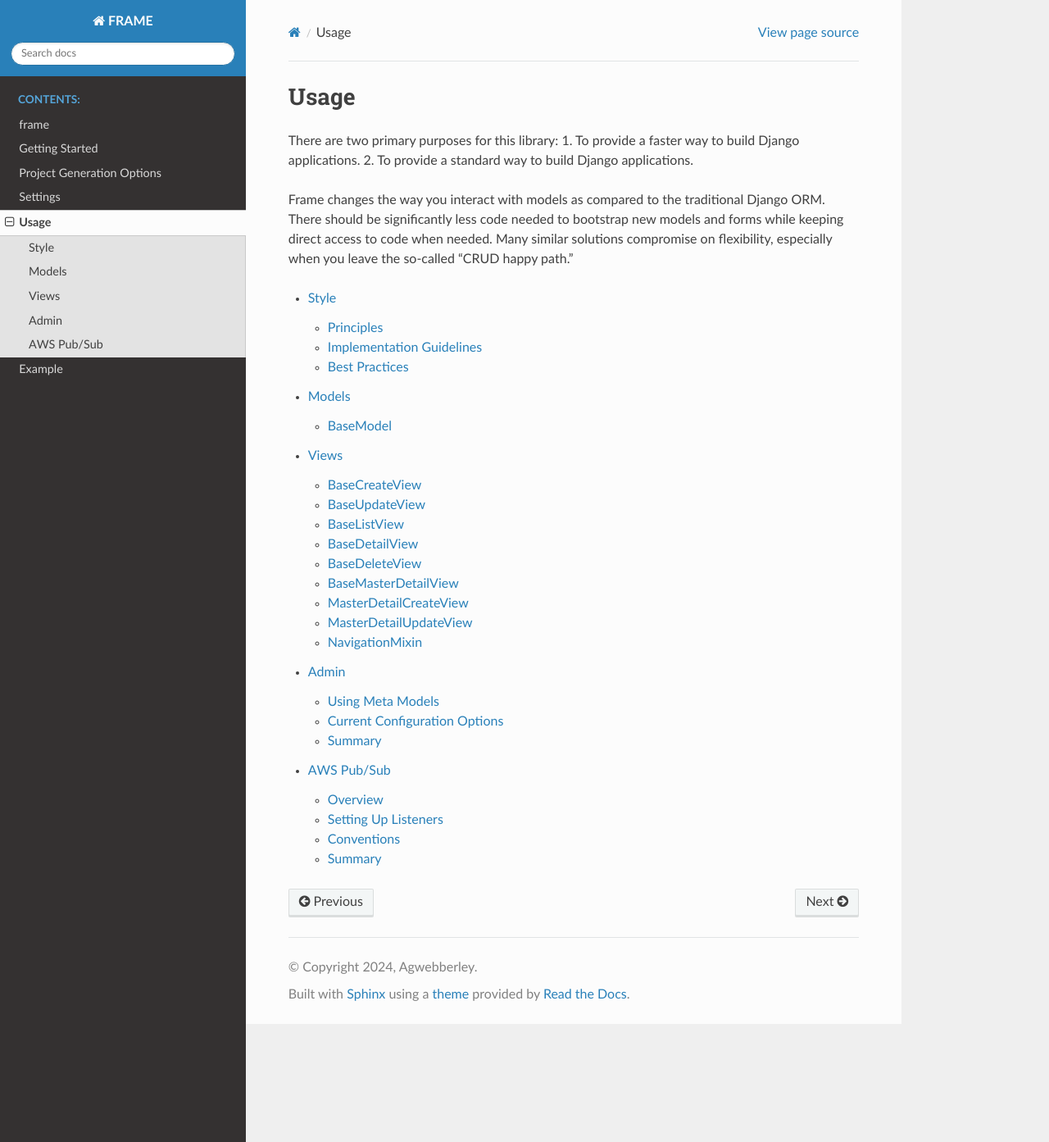
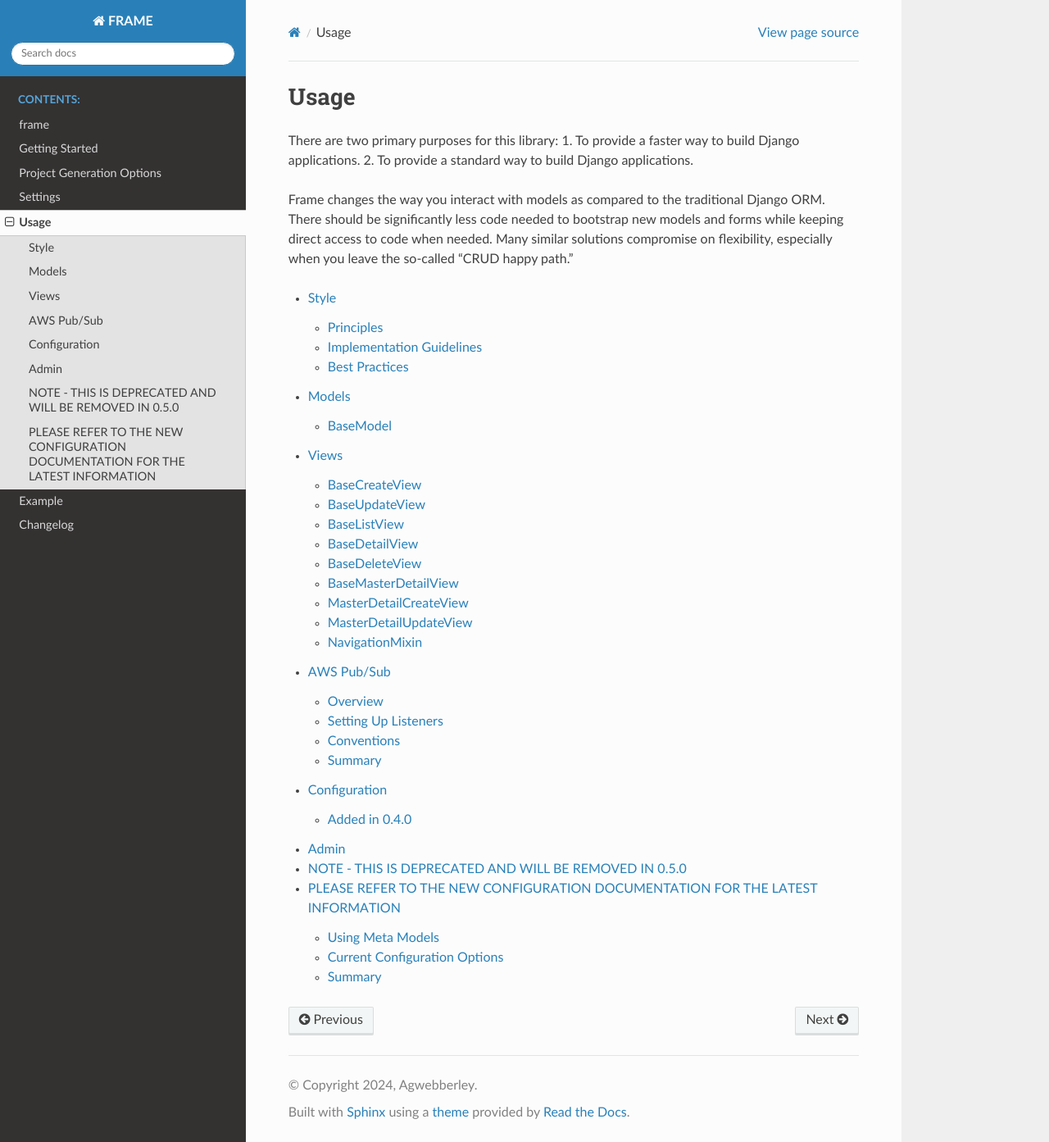
Before and after one commit to Agwebberley/FRAME, a Sphinx documentation site: the page built from docs/source/usage.rst, in a window 1280 px wide and 1393 px high. Shown: the whole window at 82% size. Built offline with Sphinx 7.4.7 and the Read the Docs theme 2.0.0, drawn with Linux system fonts in a browser that asks for light colours.

Commit message:
docs: 0.4.0
Add changelog
Deprecate admin.md
Add configuration.md

````diff
--- /dev/null
+++ b/docs/source/changelog.md
@@ -0,0 +1,13 @@
+# Changelog
+
+## [0.4.0] - 15-09-2024
+### Changed
+- Create Changelog
+- Transition from admin based configuration to a written configuration inside of the models
+
+### Deprecated
+- All of the admin based configuration (will be removed in 0.5.0)
+    - FieldConfiguration
+    - ModelConfiguration
+    - AppConfiguration
+    - ActionConfiguration
--- a/docs/source/conf.py
+++ b/docs/source/conf.py
@@ -11,35 +11,34 @@
 from django.conf import settings
 
 # Add the project root to the path
-sys.path.insert(0, os.path.abspath('../../'))
-sys.path.insert(0, os.path.abspath('../../frame'))
+sys.path.insert(0, os.path.abspath("../../"))
+sys.path.insert(0, os.path.abspath("../../frame"))
 
-os.environ['DJANGO_SETTINGS_MODULE'] = 'docs.settings'
+os.environ["DJANGO_SETTINGS_MODULE"] = "docs.settings"
 django.setup()
 
-project = 'FRAME'
-copyright = '2024, Agwebberley'
-author = 'Agwebberley'
-release = '0.2.5'
+project = "FRAME"
+copyright = "2024, Agwebberley"
+author = "Agwebberley"
+release = "0.4.0"
 
 # -- General configuration ---------------------------------------------------
 # https://www.sphinx-doc.org/en/master/usage/configuration.html#general-configuration
 
 extensions = [
-    'sphinx.ext.autodoc',
-    'sphinx.ext.viewcode',
-    'sphinx.ext.autosummary',
-    'sphinx.ext.napoleon',
-    'myst_parser',
+    "sphinx.ext.autodoc",
+    "sphinx.ext.viewcode",
+    "sphinx.ext.autosummary",
+    "sphinx.ext.napoleon",
+    "myst_parser",
 ]
 
-templates_path = ['_templates']
+templates_path = ["_templates"]
 exclude_patterns = []
-
 
 
 # -- Options for HTML output -------------------------------------------------
 # https://www.sphinx-doc.org/en/master/usage/configuration.html#options-for-html-output
 
-html_theme = 'sphinx_rtd_theme'
-html_static_path = ['_static']
+html_theme = "sphinx_rtd_theme"
+html_static_path = ["_static"]
--- a/docs/source/index.rst
+++ b/docs/source/index.rst
@@ -13,6 +13,7 @@
    settings
    usage
    example
+   changelog
 
 Indices and tables
 ==================
--- a/docs/source/usage.rst
+++ b/docs/source/usage.rst
@@ -15,5 +15,6 @@
     usage/style
     usage/models
     usage/views
+    usage/aws
+    usage/configuration
     usage/admin
-    usage/aws
--- a/docs/source/usage/admin.md
+++ b/docs/source/usage/admin.md
@@ -1,5 +1,7 @@
 # Admin
 
+# NOTE - THIS IS DEPRECATED AND WILL BE REMOVED IN 0.5.0
+# PLEASE REFER TO THE NEW [CONFIGURATION DOCUMENTATION](configuration.md) FOR THE LATEST INFORMATION
 This section explains how to use the meta models properly within the FRAME Django Template helper app and outlines the current configuration options available in the admin dashboard.
 
 ## Using Meta Models
--- /dev/null
+++ b/docs/source/usage/configuration.md
@@ -0,0 +1,77 @@
+# Configuration
+### Added in 0.4.0
+#### This is a STUB and will be updated with more information soon
+
+The configuration system allows you to quickly define the behavior of your models and applications.
+
+Every model to be recognized by the system must have a `@classmethod` called `get_config` that returns a dictionary with the configuration options.
+
+An example of a model with configuration options is shown below:
+
+```python
+    @classmethod
+    def get_config(cls):
+        return {
+            "model_name": "Customer",
+            "list_title": "Customers",
+            "create_title": "Create Customer",
+            "enable_search": True,
+            "default_sort_by": "created_at",
+            "list_url": "customer-list",
+            "navigation": True,
+            "fields": [
+                {
+                    "name": "name",
+                    "display_name": "Name",
+                    "enable_in_list": True,
+                    "enable_in_detail": True,
+                    "enable_in_form": True,
+                },
+                {
+                    "name": "email",
+                    "display_name": "Email",
+                    "enable_in_list": True,
+                    "enable_in_detail": True,
+                    "enable_in_form": True,
+                },
+                {
+                    "name": "phone",
+                    "display_name": "Phone",
+                    "enable_in_list": True,
+                    "enable_in_detail": True,
+                    "enable_in_form": True,
+                },
+                {
+                    "name": "address",
+                    "display_name": "Address",
+                    "enable_in_list": False,
+                    "enable_in_detail": True,
+                    "enable_in_form": True,
+                },
+            ],
+            "actions": {
+                "button": [
+                    {
+                        "name": "Create",
+                        "url": "customer-create",
+                        "disabled": ["detail"],
+                    },
+                ],
+                "dropdown": [
+                    {
+                        "name": "Details",
+                        "url": "customer-detail",
+                        "disabled": ["detail"],
+                    },
+                    {
+                        "name": "Edit",
+                        "url": "customer-update",
+                    },
+                    {
+                        "name": "Delete",
+                        "url": "customer-delete",
+                    },
+                ],
+            },
+     }
+```
--- a/docs/source/usage/models.md
+++ b/docs/source/usage/models.md
@@ -38,10 +38,15 @@
 class MyModel(BaseModel):
     name = models.CharField(max_length=255)
 
+    @classmethod
+    def get_config(cls):
+        return {}
+
     def __str__(self):
         return self.name
 ```
 
-### Meta Models
-
-Frame includes several meta models that provide additional functionality. These meta models allow FRAME to dynamically generate the appropriate forms and configurations for your application. You can read more about these meta models and their configurations on the [admin](admin.md) page.
+### Configuration
+#### Added in 0.4.0
+The models are configured using a `@classmethod` called `get_config` that returns a dictionary with the configuration options.
+Please refer to the [Configuration](configuration.md) section for more details.
--- a/frame/version.py
+++ b/frame/version.py
@@ -1 +1 @@
-__version__ = '0.3.0'
+__version__ = "0.4.0"
````
